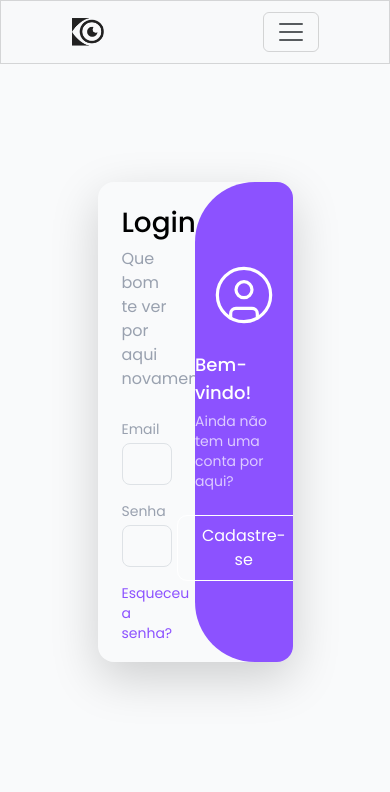
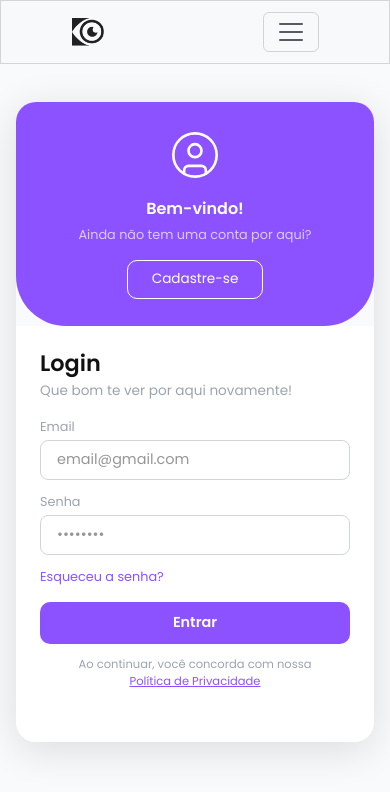
Before and after one commit to Henrique-Fiorotti/orbis, a Next.js app: page /login in a window 390 px wide. Shown: the top 792 px of the page. Built offline with nearby package versions, Linux system fonts and the light colour scheme.

Commit message:
feat: adicionando responsividade

```diff
--- a/app/login/page.jsx
+++ b/app/login/page.jsx
@@ -1,9 +1,7 @@
-/* ta feito */
-
 "use client";
 
 import { useState } from "react";
-import { User, UserCircle, UserRound } from "lucide-react"
+import { UserCircle } from "lucide-react";
 
 function PrivacyModal({ onClose }) {
   return (
@@ -49,23 +47,10 @@ function PrivacyModal({ onClose }) {
           }}
         >
           <div>
-            <h3
-              style={{
-                margin: 0,
-                fontSize: "1.2rem",
-                fontWeight: 600,
-                color: "#111",
-              }}
-            >
+            <h3 style={{ margin: 0, fontSize: "1.2rem", fontWeight: 600, color: "#111" }}>
               Política de Privacidade
             </h3>
-            <p
-              style={{
-                margin: "4px 0 0",
-                fontSize: "0.75rem",
-                color: "#9ca3af",
-              }}
-            >
+            <p style={{ margin: "4px 0 0", fontSize: "0.75rem", color: "#9ca3af" }}>
               Última atualização: março de 2025
             </p>
           </div>
@@ -106,48 +91,17 @@ function PrivacyModal({ onClose }) {
           }}
         >
           {[
-            {
-              title: "1. Informações que coletamos",
-              text: "Coletamos informações que você nos fornece diretamente, como nome, endereço de e-mail e dados de acesso ao criar uma conta ou entrar em contato conosco. Também podemos coletar dados de uso automaticamente, como endereço IP, tipo de navegador e páginas visitadas.",
-            },
-            {
-              title: "2. Como usamos suas informações",
-              text: "Utilizamos suas informações para fornecer, manter e melhorar nossos serviços, enviar comunicações relacionadas à conta, responder às suas solicitações e garantir a segurança da plataforma. Não vendemos nem compartilhamos seus dados com terceiros para fins de marketing.",
-            },
-            {
-              title: "3. Armazenamento e segurança",
-              text: "Seus dados são armazenados em servidores seguros com criptografia em trânsito e em repouso. Adotamos medidas técnicas e organizacionais adequadas para proteger suas informações contra acesso não autorizado, alteração ou destruição.",
-            },
-            {
-              title: "4. Cookies",
-              text: "Utilizamos cookies para manter sua sessão ativa e entender como você interage com a plataforma. Você pode desativar os cookies no seu navegador, mas isso pode afetar o funcionamento de alguns recursos do Orbis.",
-            },
-            {
-              title: "5. Seus direitos",
-              text: "Você tem o direito de acessar, corrigir ou excluir suas informações pessoais a qualquer momento. Para exercer esses direitos, entre em contato com nossa equipe pelo e-mail suporte.orbis@gmail.com. Atenderemos sua solicitação no prazo previsto pela legislação aplicável.",
-            },
-            {
-              title: "6. Retenção de dados",
-              text: "Mantemos seus dados pelo tempo necessário para a prestação dos serviços ou conforme exigido por lei. Após o encerramento da sua conta, podemos reter algumas informações para cumprir obrigações legais ou resolver disputas.",
-            },
-            {
-              title: "7. Alterações nesta política",
-              text: "Podemos atualizar esta Política de Privacidade periodicamente. Notificaremos você sobre mudanças significativas por e-mail ou por um aviso em destaque na plataforma. O uso continuado do Orbis após tais alterações constitui sua aceitação da nova política.",
-            },
-            {
-              title: "8. Contato",
-              text: "Em caso de dúvidas sobre esta política ou sobre como tratamos seus dados, entre em contato com nosso encarregado de proteção de dados pelo e-mail suporte.orbis@gmail.com.",
-            },
+            { title: "1. Informações que coletamos", text: "Coletamos informações que você nos fornece diretamente, como nome, endereço de e-mail e dados de acesso ao criar uma conta ou entrar em contato conosco. Também podemos coletar dados de uso automaticamente, como endereço IP, tipo de navegador e páginas visitadas." },
+            { title: "2. Como usamos suas informações", text: "Utilizamos suas informações para fornecer, manter e melhorar nossos serviços, enviar comunicações relacionadas à conta, responder às suas solicitações e garantir a segurança da plataforma. Não vendemos nem compartilhamos seus dados com terceiros para fins de marketing." },
+            { title: "3. Armazenamento e segurança", text: "Seus dados são armazenados em servidores seguros com criptografia em trânsito e em repouso. Adotamos medidas técnicas e organizacionais adequadas para proteger suas informações contra acesso não autorizado, alteração ou destruição." },
+            { title: "4. Cookies", text: "Utilizamos cookies para manter sua sessão ativa e entender como você interage com a plataforma. Você pode desativar os cookies no seu navegador, mas isso pode afetar o funcionamento de alguns recursos do Orbis." },
+            { title: "5. Seus direitos", text: "Você tem o direito de acessar, corrigir ou excluir suas informações pessoais a qualquer momento. Para exercer esses direitos, entre em contato com nossa equipe pelo e-mail suporte.orbis@gmail.com." },
+            { title: "6. Retenção de dados", text: "Mantemos seus dados pelo tempo necessário para a prestação dos serviços ou conforme exigido por lei. Após o encerramento da sua conta, podemos reter algumas informações para cumprir obrigações legais ou resolver disputas." },
+            { title: "7. Alterações nesta política", text: "Podemos atualizar esta Política de Privacidade periodicamente. Notificaremos você sobre mudanças significativas por e-mail ou por um aviso em destaque na plataforma." },
+            { title: "8. Contato", text: "Em caso de dúvidas sobre esta política ou sobre como tratamos seus dados, entre em contato com nosso encarregado de proteção de dados pelo e-mail suporte.orbis@gmail.com." },
           ].map((section, i) => (
             <div key={i} style={{ marginBottom: "20px" }}>
-              <p
-                style={{
-                  fontWeight: 600,
-                  color: "#7c3aed",
-                  margin: "0 0 6px",
-                  fontSize: "0.875rem",
-                }}
-              >
+              <p style={{ fontWeight: 600, color: "#7c3aed", margin: "0 0 6px", fontSize: "0.875rem" }}>
                 {section.title}
               </p>
               <p style={{ margin: 0 }}>{section.text}</p>
@@ -156,13 +110,7 @@ function PrivacyModal({ onClose }) {
         </div>
 
         {/* Footer */}
-        <div
-          style={{
-            padding: "16px 28px",
-            borderTop: "1px solid #f3f4f6",
-            flexShrink: 0,
-          }}
-        >
+        <div style={{ padding: "16px 28px", borderTop: "1px solid #f3f4f6", flexShrink: 0 }}>
           <button
             onClick={onClose}
             style={{
@@ -195,58 +143,180 @@ function PrivacyModal({ onClose }) {
 }
 
 export default function LoginPage() {
-  const [email, setEmail] = useState("");
-  const [senha, setSenha] = useState("");
-  const [focusedEmail, setFocusedEmail] = useState(false);
-  const [focusedSenha, setFocusedSenha] = useState(false);
-  const [showPassword, setShowPassword] = useState(false);
   const [showPrivacy, setShowPrivacy] = useState(false);
-  const [isLogin, setIsLogin] = useState(true)
+  const [isLogin, setIsLogin] = useState(true);
+
   return (
+    <>
+      <style>{`
+        .login-card {
+          position: relative;
+          width: 100%;
+          max-width: 880px;
+          margin: 0 16px;
+          border-radius: 20px;
+          box-shadow: 0 8px 40px rgba(0,0,0,0.12);
+          overflow: hidden;
 
-    <>
-      <div className="w-full h-screen flex items-center justify-center bg-gray-50">
-        <div className="w-1/2 h-120 rounded-2xl shadow-lg flex overflow-hidden relative">
+          /* Mobile: altura automática, empilhado */
+          display: flex;
+          flex-direction: column;
+          min-height: 640px;
+        }
+
+        /* Desktop: lado a lado */
+        @media (min-width: 640px) {
+          .login-card {
+            flex-direction: row;
+            min-height: 440px;
+            height: 440px;
+          }
+        }
+
+        /* ── Formulários ── */
+        .form-panel {
+          position: absolute;
+          width: 100%;
+          display: flex;
+          flex-direction: column;
+          transition: all 0.5s ease;
+          background: #fff;
+        }
+
+        /* Mobile: ocupa metade da altura (inferior), painel roxo fica em cima */
+        @media (max-width: 639px) {
+          .form-panel {
+            bottom: 0;
+            height: 65%;
+          }
+          .form-login-active   { left: 0; opacity: 1; pointer-events: auto; }
+          .form-login-inactive { left: -100%; opacity: 0; pointer-events: none; }
+          .form-cadastro-active   { left: 0; opacity: 1; pointer-events: auto; }
+          .form-cadastro-inactive { left: 100%; opacity: 0; pointer-events: none; }
+        }
+
+        /* Desktop: ocupa metade da largura (esquerda), painel roxo vai pra direita */
+        @media (min-width: 640px) {
+          .form-panel {
+            top: 0;
+            height: 100%;
+            width: 50%;
+          }
+          .form-login-active   { left: 0; opacity: 1; pointer-events: auto; }
+          .form-login-inactive { left: -50%; opacity: 0; pointer-events: none; }
+          .form-cadastro-active   { right: 0; opacity: 1; pointer-events: auto; }
+          .form-cadastro-inactive { right: -50%; opacity: 0; pointer-events: none; }
+        }
+
+        /* ── Painel roxo ── */
+        .purple-panel {
+          position: absolute;
+          background: #8C52ff;
+          display: flex;
+          flex-direction: column;
+          align-items: center;
+          justify-content: center;
+          gap: 16px;
+          transition: all 0.5s ease-in-out;
+          z-index: 10;
+        }
+
+        /* Mobile: painel roxo fica no topo (35% da altura) */
+        @media (max-width: 639px) {
+          .purple-panel {
+            top: 0;
+            left: 0;
+            width: 100%;
+            height: 35%;
+          }
+          .purple-login    { border-radius: 0 0 50px 50px; }
+          .purple-cadastro { border-radius: 0 0 50px 50px; }
+        }
+
+        /* Desktop: painel roxo fica na direita (50% da largura) */
+        @media (min-width: 640px) {
+          .purple-panel {
+            top: 0;
+            height: 100%;
+            width: 50%;
+          }
+          .purple-login {
+            right: 0;
+            border-radius: 60px 0 0 60px;
+          }
+          .purple-cadastro {
+            right: 50%;
+            border-radius: 0 60px 60px 0;
+          }
+        }
+
+        .input-field {
+          width: 100%;
+          border: 1px solid #d1d5db;
+          border-radius: 8px;
+          padding: 8px 16px;
+          color: #2e2e2e;
+          outline: none;
+          font-size: 0.9rem;
+          transition: border-color 0.2s;
+          box-sizing: border-box;
+        }
+        .input-field:focus { border-color: #8C52ff; }
+
+        .btn-primary {
+          width: 100%;
+          background: #8C52ff;
+          color: white;
+          border: none;
+          border-radius: 10px;
+          padding: 10px;
+          font-size: 0.9rem;
+          font-weight: 600;
+          cursor: pointer;
+          transition: background 0.2s;
+          margin-top: 4px;
+        }
+        .btn-primary:hover { background: #7a3fe0; }
+
+        .btn-outline {
+          border: 1px solid white;
+          color: white;
+          background: transparent;
+          border-radius: 10px;
+          font-size: 0.85rem;
+          padding: 8px 24px;
+          cursor: pointer;
+          transition: all 0.3s ease-in-out;
+        }
+        .btn-outline:hover {
+          background: white;
+          color: #8C52ff;
+          transform: scale(1.03);
+        }
+      `}</style>
+
+      <div style={{ width: "100%", minHeight: "100vh", display: "flex", alignItems: "center", justifyContent: "center", background: "#f9fafb" }}>
+        <div className="login-card">
 
           {/* Form de Login */}
-          <div className={`absolute top-0 h-full w-1/2 flex flex-col transition-all duration-500
-          ${isLogin ? 'left-0 opacity-100' : '-left-1/2 opacity-0 pointer-events-none'}`}>
+          <div className={`form-panel ${isLogin ? "form-login-active" : "form-login-inactive"}`}>
+            <h1 style={{ margin: "24px 24px 0", fontSize: "1.4rem", fontWeight: 600, color: "#111" }}>Login</h1>
+            <p style={{ margin: "4px 24px 0", color: "#9ca3af", fontSize: "0.85rem" }}>Que bom te ver por aqui novamente!</p>
 
-            <h1 className="text-left px-6 pt-6 text-black font-medium text-2xl">Login</h1>
-            <p className="text-left px-6 mb-1 text-gray-400">Que bom te ver por aqui novamente!</p>
-
-            <div className="w-full flex px-6 flex-col mt-4 gap-3">
-              <div className="flex flex-col gap-1">
-                <p className="text-gray-400 text-sm m-0">Email</p>
-                <input
-                  type="email"
-                  placeholder="email@gmail.com"
-                  className="w-full border border-gray-300 rounded-lg px-4 py-2 text-[#2e2e2e] outline-none focus:border-[#8C52ff]"
-                />
+            <div style={{ padding: "16px 24px", display: "flex", flexDirection: "column", gap: "12px" }}>
+              <div style={{ display: "flex", flexDirection: "column", gap: "4px" }}>
+                <p style={{ margin: 0, color: "#9ca3af", fontSize: "0.8rem" }}>Email</p>
+                <input type="email" placeholder="email@gmail.com" className="input-field" />
               </div>
-
-              <div className="flex flex-col gap-1">
-                <p className="text-gray-400 text-sm m-0">Senha</p>
-                <input
-                  type="password"
-                  placeholder="••••••••"
-                  className="w-full border border-gray-300 rounded-lg px-4 py-2 text-[#2e2e2e] outline-none focus:border-[#8C52ff]"
-                />
+              <div style={{ display: "flex", flexDirection: "column", gap: "4px" }}>
+                <p style={{ margin: 0, color: "#9ca3af", fontSize: "0.8rem" }}>Senha</p>
+                <input type="password" placeholder="••••••••" className="input-field" />
               </div>
-
-              <p className="text-[#8C52ff] text-sm cursor-pointer">Esqueceu a senha?</p>
-
-              <button
-                style={{ borderRadius: '10px' }}
-                className="w-full bg-[#8C52ff] text-white py-2 font-medium hover:bg-[#7a3fe0] transition-colors mt-1">
-                Entrar
-              </button>
-
-              <p className="text-xs text-gray-400  text-center px-6 leading-relaxed">
+              <p style={{ margin: 0, color: "#8C52ff", fontSize: "0.8rem", cursor: "pointer" }}>Esqueceu a senha?</p>
+              <button className="btn-primary">Entrar</button>
+              <p style={{ margin: 0, fontSize: "0.72rem", color: "#9ca3af", textAlign: "center" }}>
                 Ao continuar, você concorda com nossa{" "}
-                <button
-                  onClick={() => setShowPrivacy(true)}
-                  className="underline underline-offset-2 bg-transparent border-none cursor-pointer text-xs text-[#8c52ff] hover:opacity-65 transition-opacity">
+                <button onClick={() => setShowPrivacy(true)} style={{ background: "none", border: "none", cursor: "pointer", color: "#8C52ff", fontSize: "0.72rem", textDecoration: "underline", padding: 0 }}>
                   Política de Privacidade
                 </button>
               </p>
@@ -254,51 +324,27 @@ export default function LoginPage() {
           </div>
 
           {/* Form de Cadastro */}
-          <div className={`absolute top-0 h-full w-1/2 flex flex-col transition-all duration-500
-          ${isLogin ? 'right-[-50%] opacity-0 pointer-events-none' : 'right-0 opacity-100'}`}>
+          <div className={`form-panel ${isLogin ? "form-cadastro-inactive" : "form-cadastro-active"}`}>
+            <h1 style={{ margin: "24px 24px 0", fontSize: "1.4rem", fontWeight: 600, color: "#111" }}>Cadastro</h1>
+            <p style={{ margin: "4px 24px 0", color: "#9ca3af", fontSize: "0.85rem" }}>Crie sua conta agora!</p>
 
-            <h1 className="text-left px-6 pt-6 text-black font-medium text-2xl">Cadastro</h1>
-            <p className="text-left px-6 mb-1 text-gray-400">Crie sua conta agora!</p>
-
-            <div className="w-full flex px-6 flex-col mt-4 gap-3">
-              <div className="flex flex-col gap-1">
-                <p className="text-gray-400 text-sm m-0">Nome</p>
-                <input
-                  type="text"
-                  placeholder="Seu nome"
-                  className="w-full border border-gray-300 rounded-lg px-4 py-2 text-[#2e2e2e] outline-none focus:border-[#8C52ff]"
-                />
+            <div style={{ padding: "16px 24px", display: "flex", flexDirection: "column", gap: "12px" }}>
+              <div style={{ display: "flex", flexDirection: "column", gap: "4px" }}>
+                <p style={{ margin: 0, color: "#9ca3af", fontSize: "0.8rem" }}>Nome</p>
+                <input type="text" placeholder="Seu nome" className="input-field" />
               </div>
-
-              <div className="flex flex-col gap-1">
-                <p className="text-gray-400 text-sm m-0">Email</p>
-                <input
-                  type="email"
-                  placeholder="email@gmail.com"
-                  className="w-full border border-gray-300 rounded-lg px-4 py-2 text-[#2e2e2e] outline-none focus:border-[#8C52ff]"
-                />
+              <div style={{ display: "flex", flexDirection: "column", gap: "4px" }}>
+                <p style={{ margin: 0, color: "#9ca3af", fontSize: "0.8rem" }}>Email</p>
+                <input type="email" placeholder="email@gmail.com" className="input-field" />
               </div>
-
-              <div className="flex flex-col gap-1">
-                <p className="text-gray-400 text-sm m-0">Senha</p>
-                <input
-                  type="password"
-                  placeholder="••••••••"
-                  className="w-full border border-gray-300 rounded-lg px-4 py-2 text-[#2e2e2e] outline-none focus:border-[#8C52ff]"
-                />
+              <div style={{ display: "flex", flexDirection: "column", gap: "4px" }}>
+                <p style={{ margin: 0, color: "#9ca3af", fontSize: "0.8rem" }}>Senha</p>
+                <input type="password" placeholder="••••••••" className="input-field" />
               </div>
-
-              <button
-                style={{ borderRadius: '10px' }}
-                className="w-full bg-[#8C52ff] text-white py-2 font-medium hover:bg-[#7a3fe0] transition-colors mt-1">
-                Criar conta
-              </button>
-
-              <p className="text-xs text-gray-400  text-center px-6 leading-relaxed">
+              <button className="btn-primary">Criar conta</button>
+              <p style={{ margin: 0, fontSize: "0.72rem", color: "#9ca3af", textAlign: "center" }}>
                 Ao continuar, você concorda com nossa{" "}
-                <button
-                  onClick={() => setShowPrivacy(true)}
-                  className="underline underline-offset-2 bg-transparent border-none cursor-pointer text-xs text-[#8c52ff] hover:opacity-65 transition-opacity">
+                <button onClick={() => setShowPrivacy(true)} style={{ background: "none", border: "none", cursor: "pointer", color: "#8C52ff", fontSize: "0.72rem", textDecoration: "underline", padding: 0 }}>
                   Política de Privacidade
                 </button>
               </p>
@@ -306,36 +352,25 @@ export default function LoginPage() {
           </div>
 
           {/* Painel roxo */}
-          <div className={`absolute top-0 h-full w-1/2 bg-[#8C52ff] flex flex-col items-center justify-center gap-4
-          transition-all duration-500 ease-in-out z-10
-          ${isLogin
-              ? 'right-0 rounded-tl-[60px] rounded-bl-[60px] rounded-tr-none rounded-br-none'
-              : 'right-120 rounded-tr-[60px] rounded-br-[60px] rounded-tl-none rounded-bl-none'}`}>
-
-            <UserCircle size={64} color="white" strokeWidth={1.2} />
-
-            <div className="flex flex-col items-center gap-1">
-              <p className="text-white font-medium text-lg m-0">
-                {isLogin ? 'Bem-vindo!' : 'Já tem conta?'}
+          <div className={`purple-panel ${isLogin ? "purple-login" : "purple-cadastro"}`}>
+            <UserCircle size={52} color="white" strokeWidth={1.2} />
+            <div style={{ display: "flex", flexDirection: "column", alignItems: "center", gap: "4px" }}>
+              <p style={{ margin: 0, color: "white", fontWeight: 600, fontSize: "1rem" }}>
+                {isLogin ? "Bem-vindo!" : "Já tem conta?"}
               </p>
-              <p className="text-white/70 text-sm m-0">
-              {isLogin ? 'Ainda não tem uma conta por aqui?' : 'Já tem uma conta? Entre agora mesmo!'}
+              <p style={{ margin: 0, color: "rgba(255,255,255,0.7)", fontSize: "0.8rem", textAlign: "center", padding: "0 16px" }}>
+                {isLogin ? "Ainda não tem uma conta por aqui?" : "Já tem uma conta? Entre agora mesmo!"}
               </p>
             </div>
-
-            <button
-              onClick={() => setIsLogin(!isLogin)}
-              style={{ borderRadius: '10px' }}
-              className="border border-white text-white text-sm px-6 py-2
-             hover:scale-[1.03] hover:text-[#8C52ff]
-             transition-all duration-300 ease-in-out">
-              {isLogin ? 'Cadastre-se' : 'Entrar'}
+            <button className="btn-outline" onClick={() => setIsLogin(!isLogin)}>
+              {isLogin ? "Cadastre-se" : "Entrar"}
             </button>
           </div>
+
         </div>
       </div>
+
       {showPrivacy && <PrivacyModal onClose={() => setShowPrivacy(false)} />}
     </>
-
   );
 }
```
